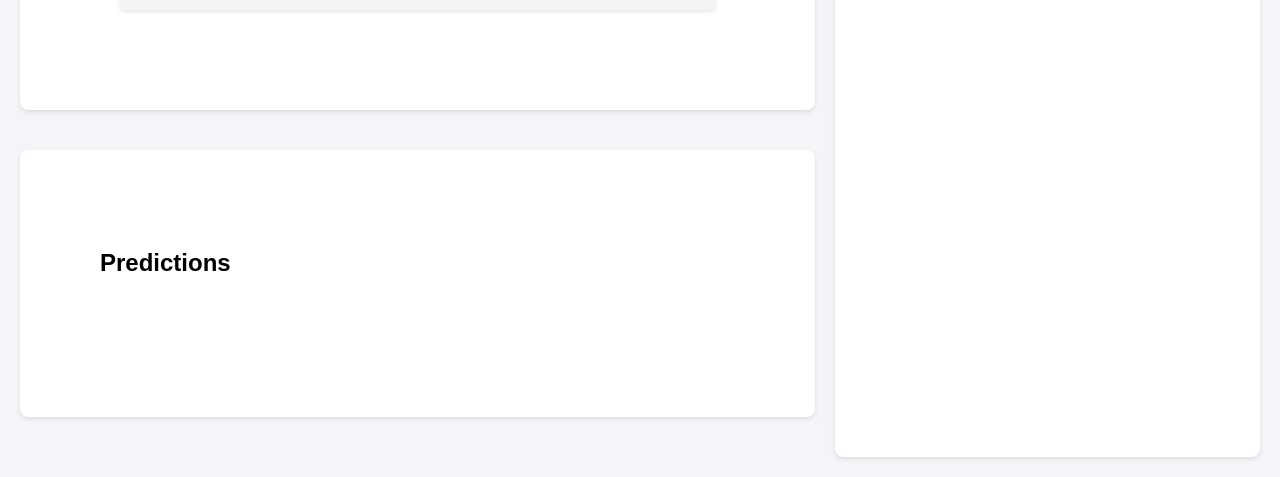
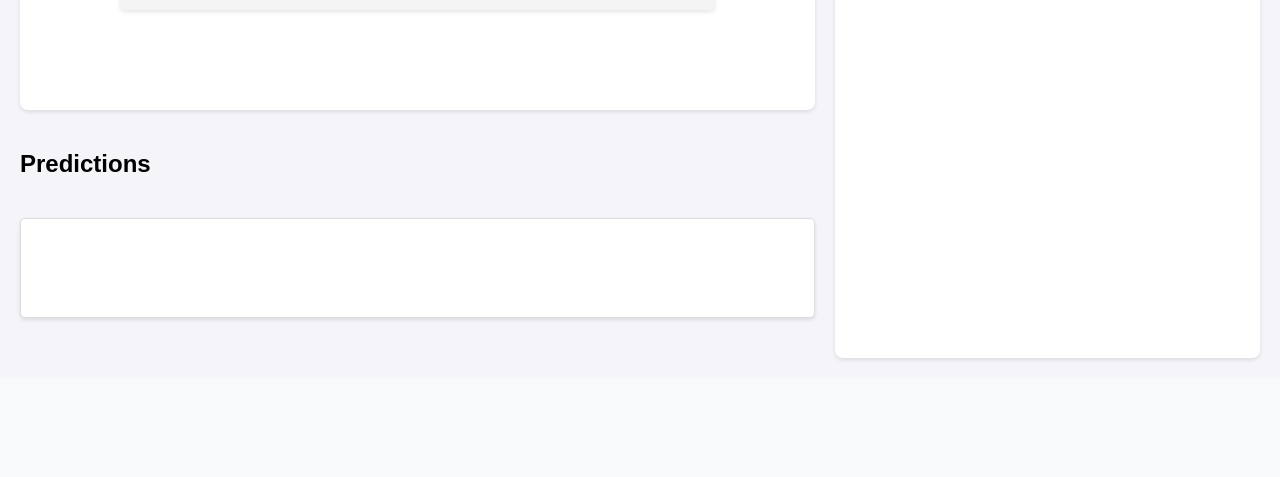
Before and after one commit to CAGorman/Stock_Predictions, a Flask app: page / in a window 1280 px wide. Shown: the part 2516-2993 px from the top of the page. After the commit the page ends 2877 px from the top, so only its background shows below. Run offline with Flask 3, Linux system fonts and the light colour scheme; parts of the project's set-up code (start-up, migrations or seed data) failed here and were passed over; some libraries are stand-ins or nearby versions.

Commit message:
updating js, app.py, html, css to add predicted stock price in predictions section-Z

```diff
--- a/app.py
+++ b/app.py
@@ -23,14 +23,13 @@ def analysis():
 
 @app.route("/model-endpoint/<symbol>")
 def make_pred(symbol):
-    # Retrieve the latest data for the specified symbol
+    # Latest data for the specified symbol
     data = yf.download(symbol)
 
-    # Drop 'Adj Close' if it exists
     if 'Adj Close' in data.columns:
         data = data.drop(columns='Adj Close')
 
-    # Use the last 20 rows of data (or adjust based on your time_step)
+    # Use the last 20 rows of data (timestep)
     input_data = data[-20:]
 
     # Ensure 'Close' column is used and properly scaled
@@ -47,18 +46,22 @@ def make_pred(symbol):
     # Make prediction
     prediction = model.predict(input_reshaped)
 
-    # Assuming a binary classification output (e.g., stock goes up or down)
-    # Adjust this based on your model's actual output
-    pred = np.argmax(prediction, axis=-1)[0]
+    # Regression output (predicted stock price)
+    predicted_price = float(scaler.inverse_transform(prediction)[0][0])
+
+    # Binary classification output for up/down prediction
+    pred_class = np.argmax(prediction, axis=-1)[0]
 
     # Provide output based on prediction
-    if pred == 0:
-        output = ["Stock is likely to go down"]
+    if pred_class == 0:
+        direction = "Stock is likely to go down"
     else:
-        output = ["Stock is likely to go up"]
+        direction = "Stock is likely to go up"
 
-    return jsonify(output)
-
+    return jsonify({
+        "predicted_price": round(predicted_price, 2),
+        "direction": direction
+    })
 
 
 @app.route('/get_stock_data', methods=['POST'])
--- a/static/index/script.js
+++ b/static/index/script.js
@@ -1,8 +1,6 @@
-
 $(document).ready(function() {
-    // Function to fetch stock data and update the page
+    // Function for fetching stock data and update the page
     function fetchStockData(ticker) {
-
         $.ajax({
             url: '/get_stock_data',
             method: 'POST',
@@ -10,49 +8,50 @@ $(document).ready(function() {
             data: JSON.stringify({ ticker: ticker }),
             success: function(response) {
                 console.log("Stock data response:", response); // Debugging
-                // Clear previous data
+                // Clearing previous data
                 $('#tickers-grid').empty();
                 $('#news-section').empty();
 
-
-                // Update stock information
+                // Updating stock information
                 const currentPrice = response.currentPrice;
                 $('#tickers-grid').append(`
                     <p>Current Price: $${currentPrice.toFixed(2)}</p>
                 `);
 
-                // Fetch historical data to display chart and news data
+                // Fetching historical data to display chart and news data
                 fetchHistoricalData(ticker);
                 fetchStockNews(ticker);
             },
             error: function(error) {
                 console.error('Error fetching stock data:', error);
             }
-        })
+        });
+
+        // Fetching the stock prediction data
         $.ajax({
             url: `/model-endpoint/${ticker}`,
             method: 'GET',
             success: function(response) {
-                // Clear previous prediction results
-                $('#prediction-result').text('');
-                $('#predictions').removeClass('up down');
+                console.log('Response data:', response); // Checking the received data
 
-                // Display new prediction result
-                $('#prediction-result').text(response.message);
-                if (response.status === 'up') {
-                    $('#predictions').addClass('up');
+                if (response && response.predicted_price !== undefined && response.direction !== undefined) {
+                    $('#prediction-container').empty().append(`
+                        <p>Predicted Price: $${response.predicted_price.toFixed(2)}</p>
+                        <p>${response.direction}</p>
+                    `);
+
+                    $('#predictions').removeClass('up down');
+                    if (response.direction.includes('up')) {
+                        $('#predictions').addClass('up');
+                    } else {
+                        $('#predictions').addClass('down');
+                    }
                 } else {
-                    $('#predictions').addClass('down');
+                    $('#prediction-container').text('No prediction data available.');
                 }
-            },
-            error: function() {
-                // Clear previous prediction results
-                $('#prediction-result').text('Error fetching prediction.');
-                $('#predictions').removeClass('up down');
             }
-        });
+        });}
 
-    }
     let priceChart = null;
     let volumeChart = null;
     let averageChart = null;
--- a/static/index/style.css
+++ b/static/index/style.css
@@ -283,12 +283,23 @@ aside.news {
 .predictions {
     background-color: #fff; /* Default background color */
     transition: background-color 0.5s ease;
+    padding: 15px;
+    border: 1px solid #ddd;
+    border-radius: 5px;
+    box-sizing: border-box; /* Padding/border for element width/height */
+    width: 100%; /* Full width of the container */
+    min-height: 100px; /*Enough height to display content */
 }
 
 .predictions.up {
-    background-color: #d4edda; /* Green background */
+    background-color: #d4edda; /* Green background for "up" */
 }
 
 .predictions.down {
-    background-color: #f8d7da; /* Red background */
+    background-color: #f8d7da; /* Red background for "down" */
 }
+
+#prediction-container p {
+    font-size: 18px;
+    margin: 5px 0;
+}
--- a/templates/index.html
+++ b/templates/index.html
@@ -64,10 +64,9 @@
                 </div>
             </section>
              <!-- Predictions content goes here -->
-            <section id="predictions" class="predictions">
-                <h2>Predictions</h2>
-                <div class="search-bar">
-                </div>
+             <h2>Predictions</h2>
+             <section id="predictions" class="predictions">
+            <div id="prediction-container"></div>
             </section>
         </div>
         <aside id="news-section" class="news">
```
Also changed, not shown: 1 other file.
